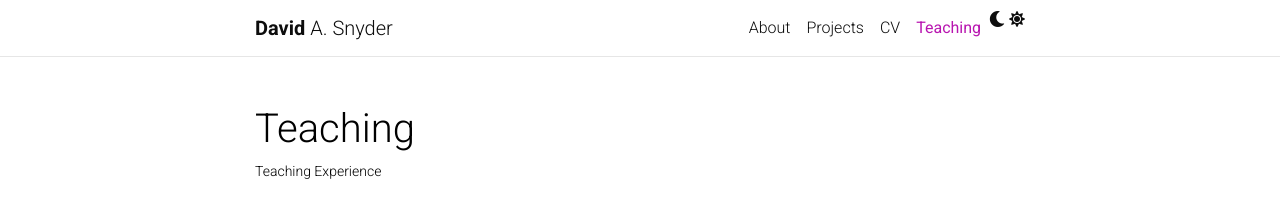
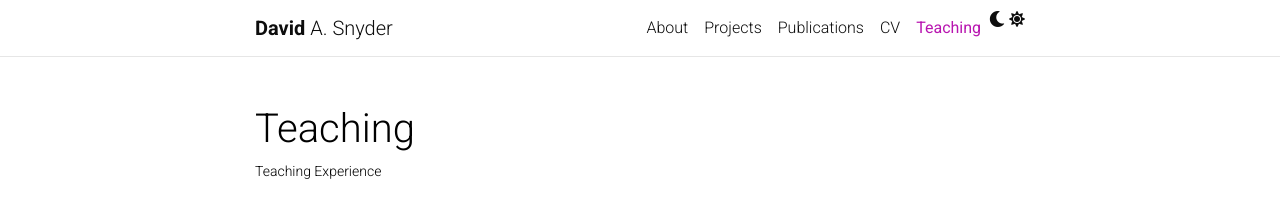
Before and after one commit to dasnyder5/dasnyder5.github.io, a Jekyll site: the page built from _pages/teaching.md, in a window 1280 px wide. Shown: the top 211 px of the page. Built offline with Jekyll 4.4.1, drawn with Linux system fonts in a browser that asks for light colours; full-size pictures stand in for the smaller copies a plugin makes; comment, search, counter and statistics services are not loaded; a style sheet for code colours, icons or effects is not loaded.

Commit message:
Add full publications page

```diff
--- a/_bibliography/papers.bib
+++ b/_bibliography/papers.bib
@@ -5,7 +5,7 @@
 
 @inproceedings{ghai_snyder_generating_2021,
 	title = {{Generating} {Adversarial} {Disturbances} for {Controller} {Verification}},
-	author = {Ghai, Udaya and Snyder, David and Majumdar, Anirudha and Hazan, Elad},
+	author = {Ghai$^*$, Udaya and Snyder$^*$, David and Majumdar, Anirudha and Hazan, Elad},
 	booktitle = {Proceedings of the 3rd {Conference} on {Learning} for {Dynamics} and {Control} (L4DC 2021)},
 	preview ={AirSim_Still.jpg},
   bibtex_show = {true},
@@ -43,7 +43,7 @@
 
 @inproceedings{farid_snyder_failure_2022,
 	title = {{Failure} {Prediction} with {Statistical} {Guarantees} for {Vision}-{Based} {Robot} {Control}},
-	author = {Farid, Alec and Snyder, David and Ren, Allen Z. and Majumdar, Anirudha},
+	author = {Farid$^*$, Alec and Snyder$^*$, David and Ren, Allen Z. and Majumdar, Anirudha},
 	booktitle = {Proceedings of the {Robotics}: {Science} and {Systems} XVIII {Conference} ({RSS} 2022)},
   preview = {Failure_Prediction_Anchor.jpg},
   bibtex_show = {true},
@@ -60,7 +60,7 @@
 
 @inproceedings{lepowsky_snyder_privacy-preserving_2024,
 	title = {{Privacy}-{Preserving} {Map}-{Free} {Exploration} for {Confirming} the {Absence} of a {Radioactive} {Source}},
-	author = {Lepowsky, Eric and Snyder, David and Glaser, Alexander and Majumdar, Anirudha},
+	author = {Lepowsky$^*$, Eric and Snyder$^*$, David and Glaser, Alexander and Majumdar, Anirudha},
 	booktitle = {2024 {IEEE}/{RSJ} {International} {Conference} on {Intelligent} {Robots} and {Systems} ({IROS} 2024)},
 	preview = {IROS_2024_Anchor.jpg},
   bibtex_show = {true},
```
Also changed, not shown: _pages/cv.md (+1 -1 lines), _pages/publications.md (added, +9 -0 lines), _pages/teaching.md (+1 -1 lines).
